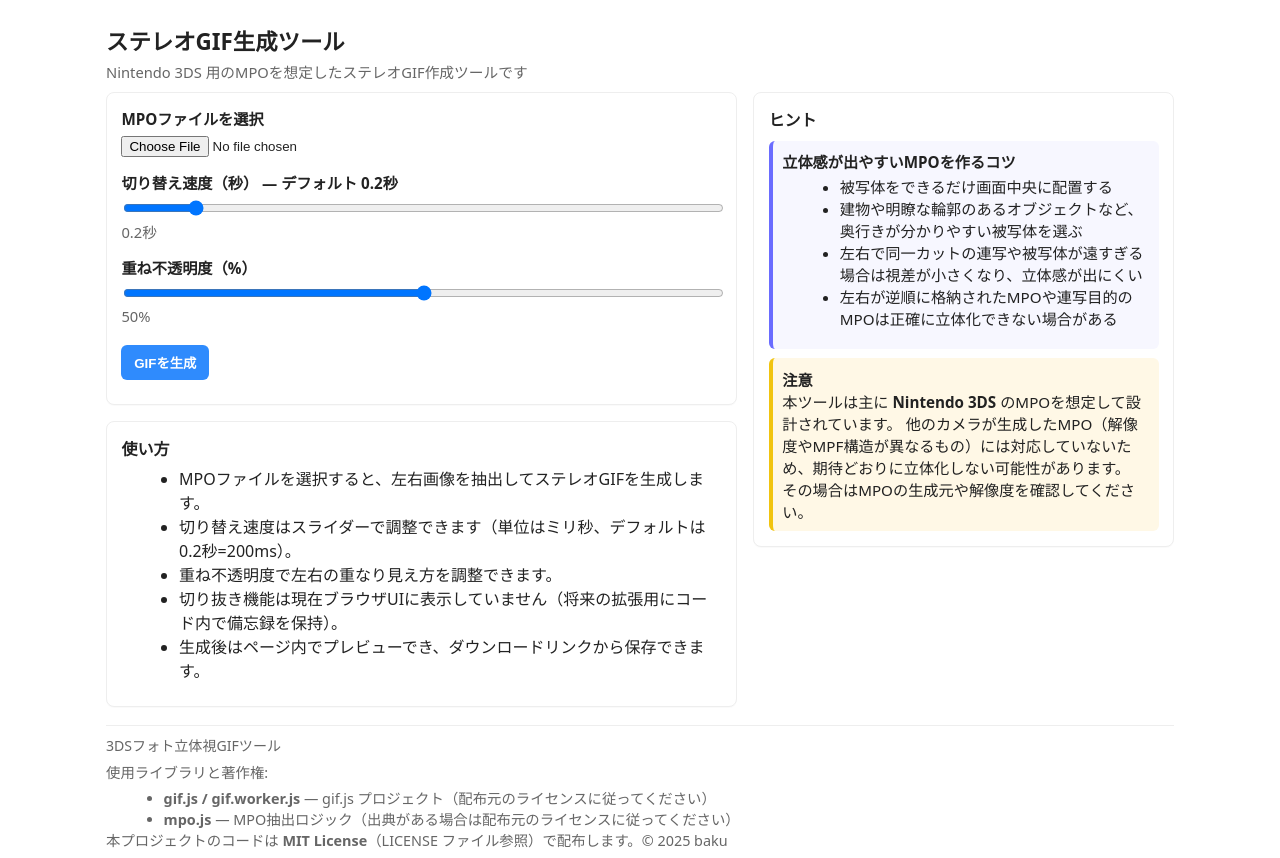
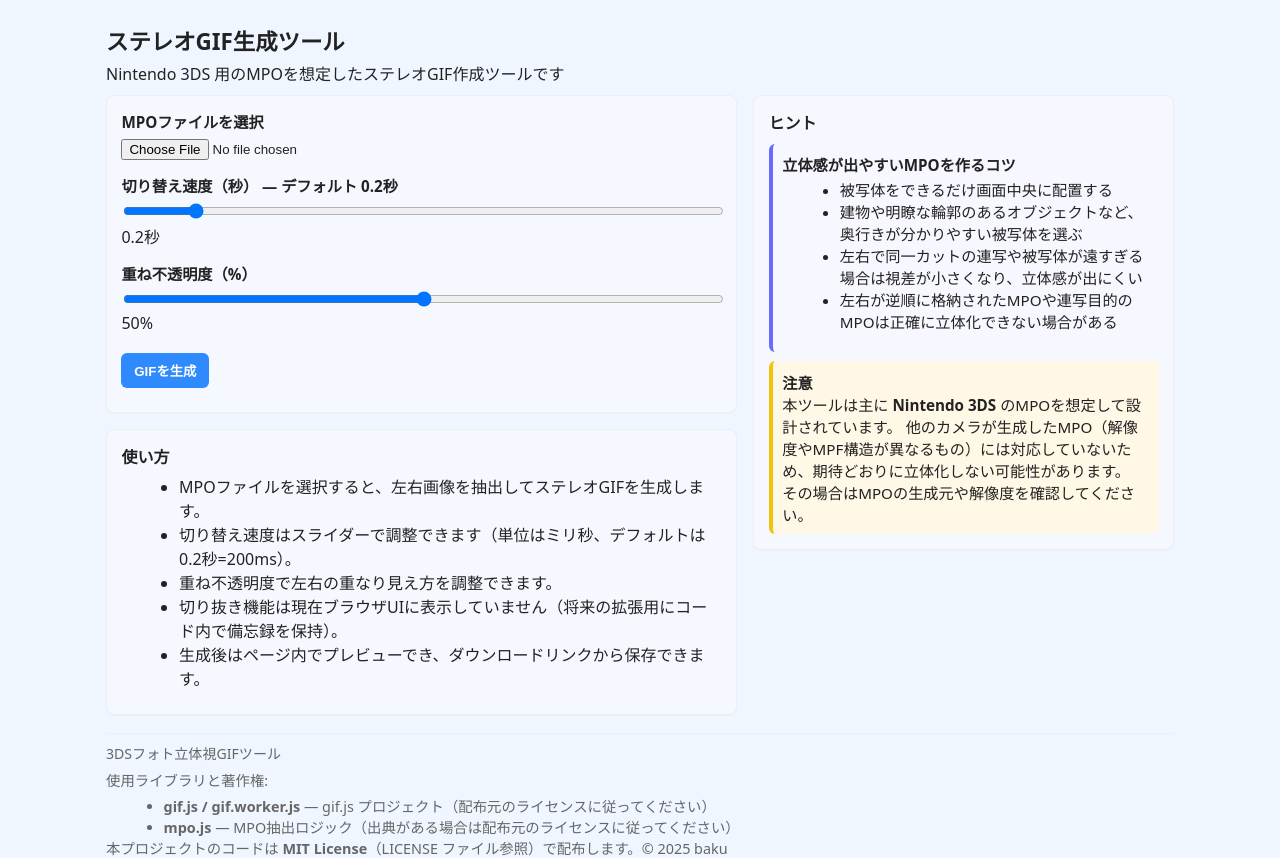
Before and after one commit to baku005/3ds-stereo-gif, a plain HTML site: page index.html in a window 1280 px wide. Drawn offline with Linux system fonts and the light colour scheme.

Commit message:
Update index.html

```diff
--- a/index.html
+++ b/index.html
@@ -12,17 +12,51 @@
       --hint-bg:#f7f7ff; --note-bg:#fff8e6; --card-pad:0.9rem; --max-width:1100px;
     }
     html,body{height:100%}
-    body{
+    body {
       font-family: system-ui, -apple-system, "Segoe UI", Roboto, "Hiragino Kaku Gothic ProN", "メイリオ", sans-serif;
-      background:var(--bg); color:#222; margin:1.5rem auto; padding:0 1rem; box-sizing:border-box; max-width:var(--max-width);
+      background: var(--bg);
+      background-color: #f0f6ff;
+      color: #222;
+      margin: 1.5rem auto;
+      padding: 0 1rem;
+      box-sizing: border-box;
+      max-width: var(--max-width);
     }
-    header{margin-bottom:0.6rem}
-    h1{font-size:1.4rem;margin:0 0 0.25rem 0}
-    .small{font-size:0.92rem;color:var(--muted)}
-    main.grid{display:flex;gap:var(--gap);align-items:flex-start}
-    .col-left{width:var(--left-width);min-width:320px}
-    .col-right{width:var(--right-width);min-width:240px}
-    .card{padding:var(--card-pad);border:1px solid #eee;border-radius:8px;background:#fff;box-shadow:0 1px 0 rgba(0,0,0,0.02)}
+
+    header {
+      margin-bottom: 0.6rem;
+    }
+
+    h1 {
+      font-size: 1.4rem;
+      margin: 0 0 0.25rem 0;
+    }
+
+    main.grid {
+      display: flex;
+      gap: var(--gap);
+      align-items: flex-start;
+    }
+
+    /* 左カラム（生成ツール・使い方） */
+    .col-left {
+      width: var(--left-width);
+      min-width: 320px;
+    }
+
+    /* 右カラム（ヒント・注意） */
+    .col-right {
+      width: var(--right-width);
+      min-width: 240px;
+    }
+
+    .card {
+      padding: var(--card-pad);
+      border: 1px solid #eee;
+      border-radius: 8px;
+      background: #ffffff54;
+      box-shadow: 0 1px 0 rgba(0,0,0,0.02);
+    }
     .control-group{margin-bottom:0.9rem}
     label{display:block;margin-bottom:0.3rem;font-weight:600;font-size:0.95rem}
     input[type="range"]{width:100%;margin-bottom:0.25rem}
```
